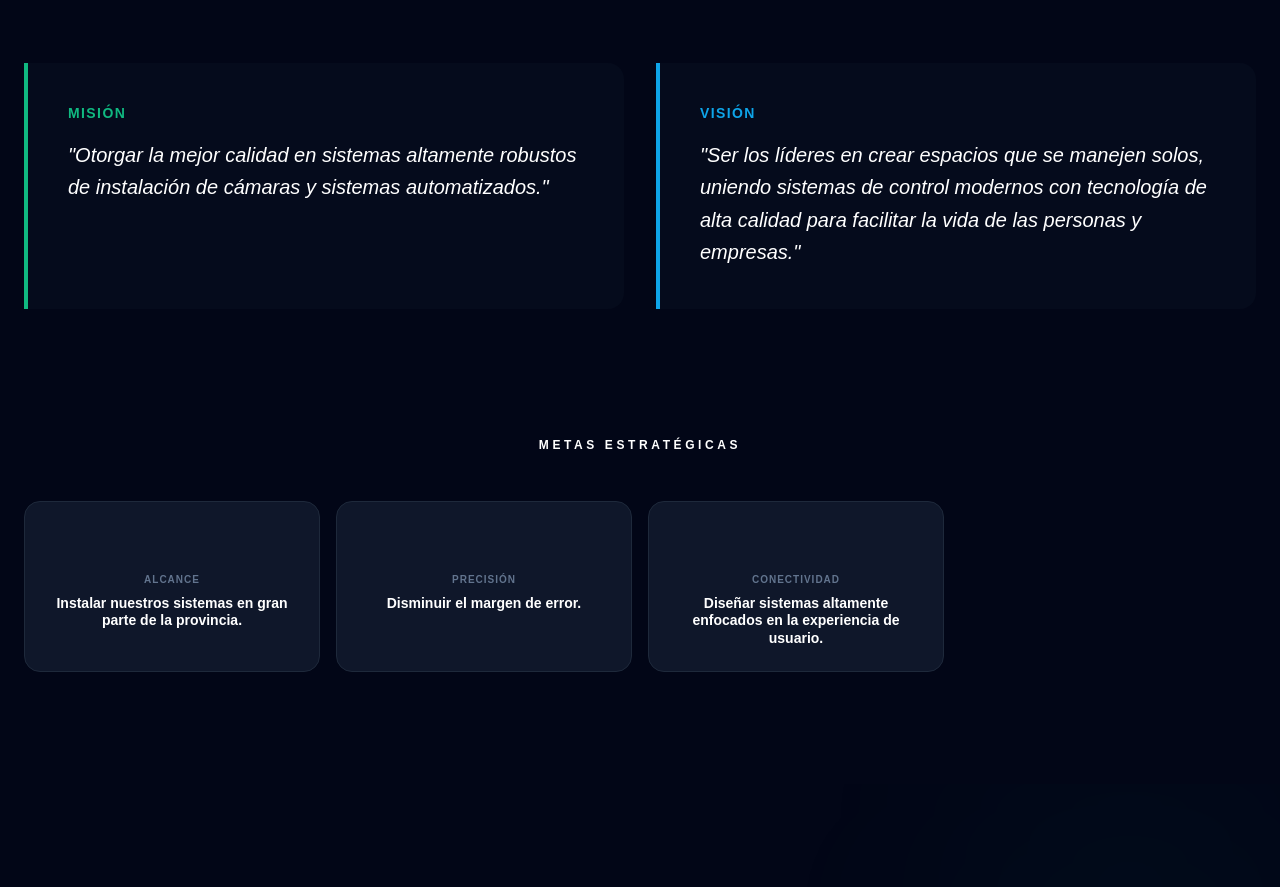
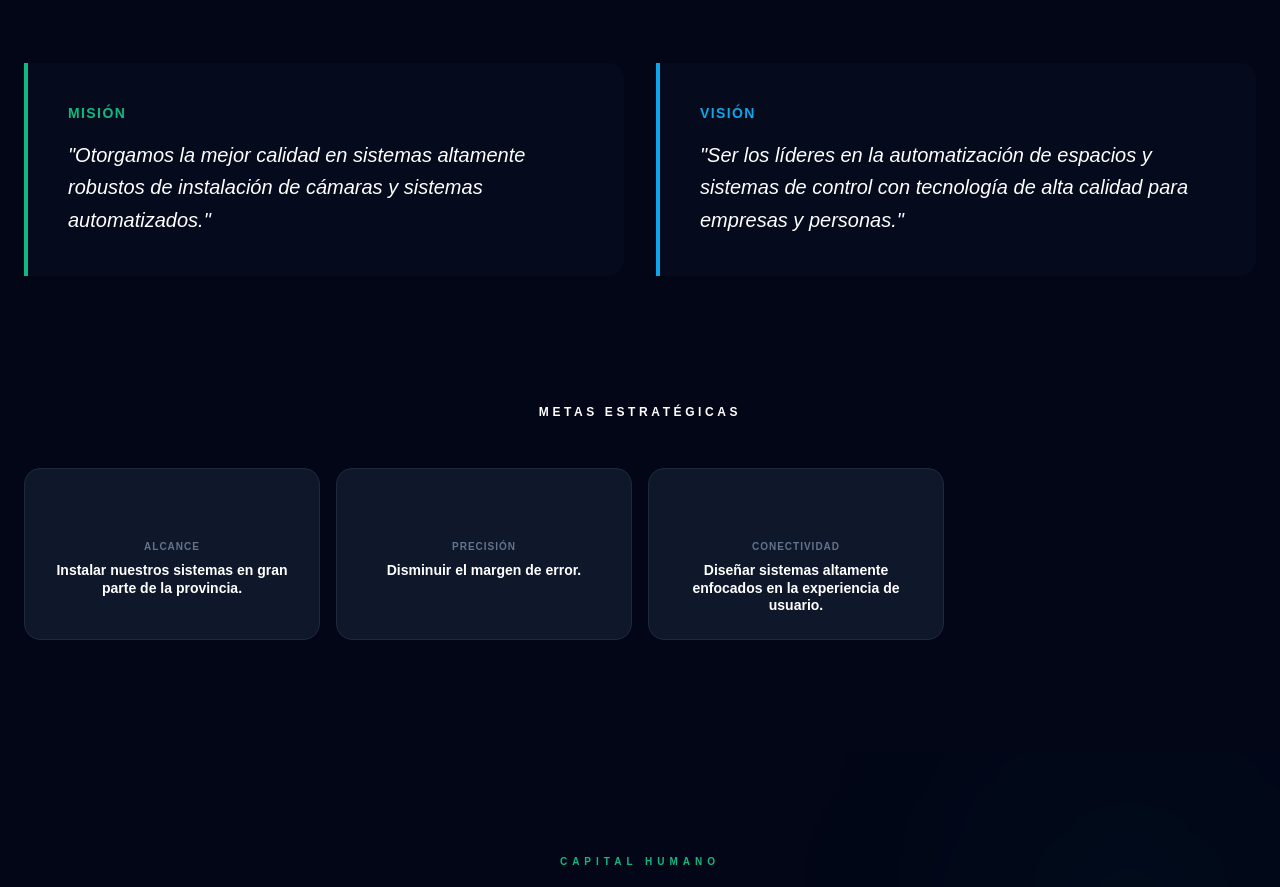
Before and after one commit to AlanBenjaDev/XIDMET-Company, a Next.js app in the folder my-app/: page / in a window 1280 px wide. Shown: the part 1240-2127 px from the top of the page. Built offline with nearby package versions, Linux system fonts and the light colour scheme; some icons are missing.

Commit message:
change the mision and vision

```diff
--- a/my-app/components/TranslateButton.tsx
+++ b/my-app/components/TranslateButton.tsx
@@ -26,9 +26,9 @@ export const diccionario = {
       titulo: "Soluciones inteligentes para desafíos reales",
       descripcion: "En Xidmet Company transformamos espacios comunes en lugares inteligentes. Conectamos tecnología avanzada, cámaras de seguridad y sistemas eléctricos de forma simple y eficiente.",
       misionTitulo: "Misión",
-      misionTexto: '"Otorgar la mejor calidad en sistemas altamente robustos de instalación de cámaras y sistemas automatizados."',
+      misionTexto: '"Otorgamos la mejor calidad en sistemas altamente robustos de instalación de cámaras y sistemas automatizados."',
       visionTitulo: "Visión",
-      visionTexto: '"Ser los líderes en crear espacios que se manejen solos, uniendo sistemas de control modernos con tecnología de alta calidad para facilitar la vida de las personas y empresas."',
+      visionTexto: '"Ser los líderes en la automatización de espacios y sistemas de control con tecnología de alta calidad para empresas y personas."',
       metasTitulo: "Metas Estratégicas",
       meta1Titulo: "Alcance",
       meta1Texto: "Instalar nuestros sistemas en gran parte de la provincia.",
```
